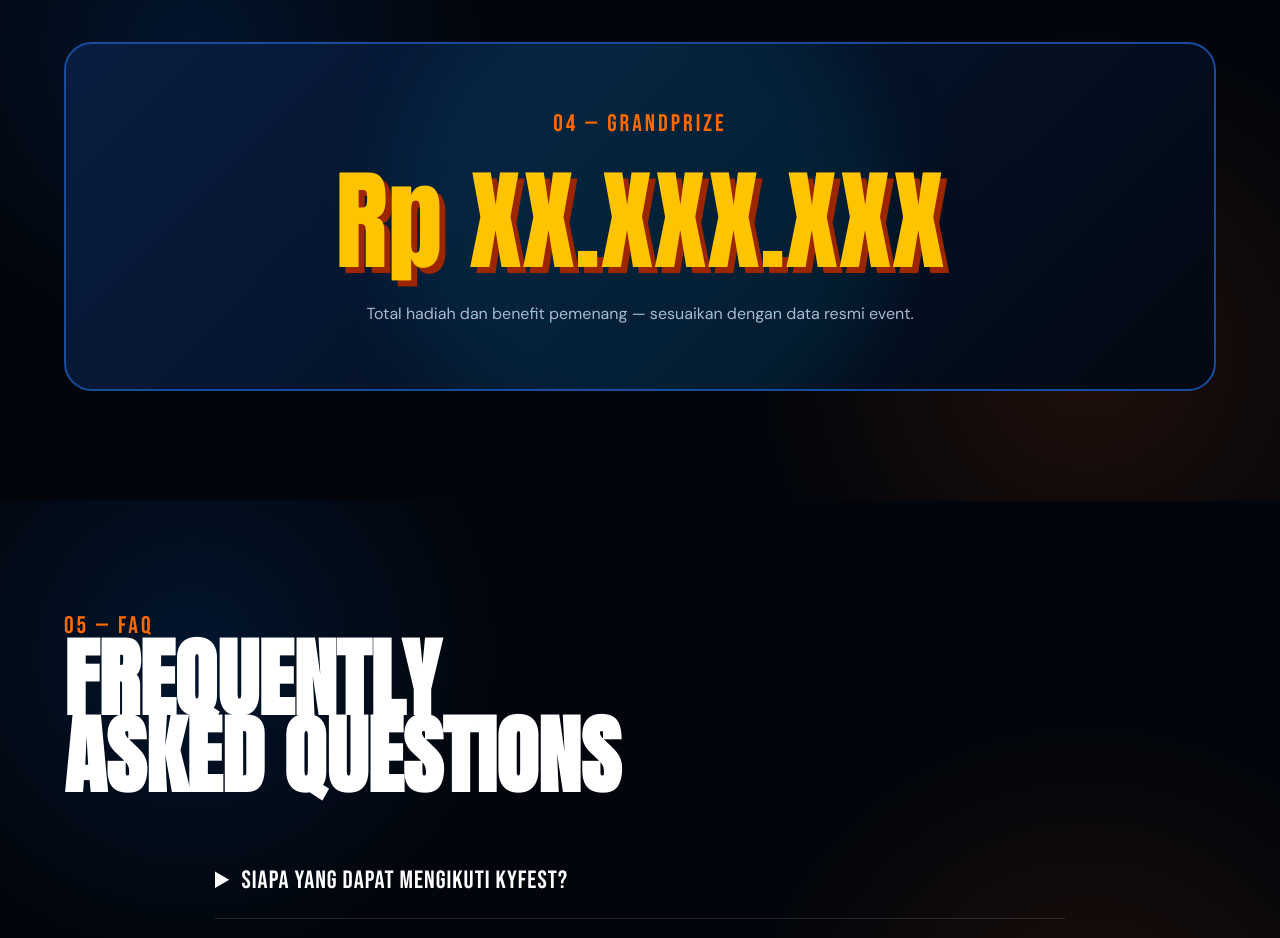
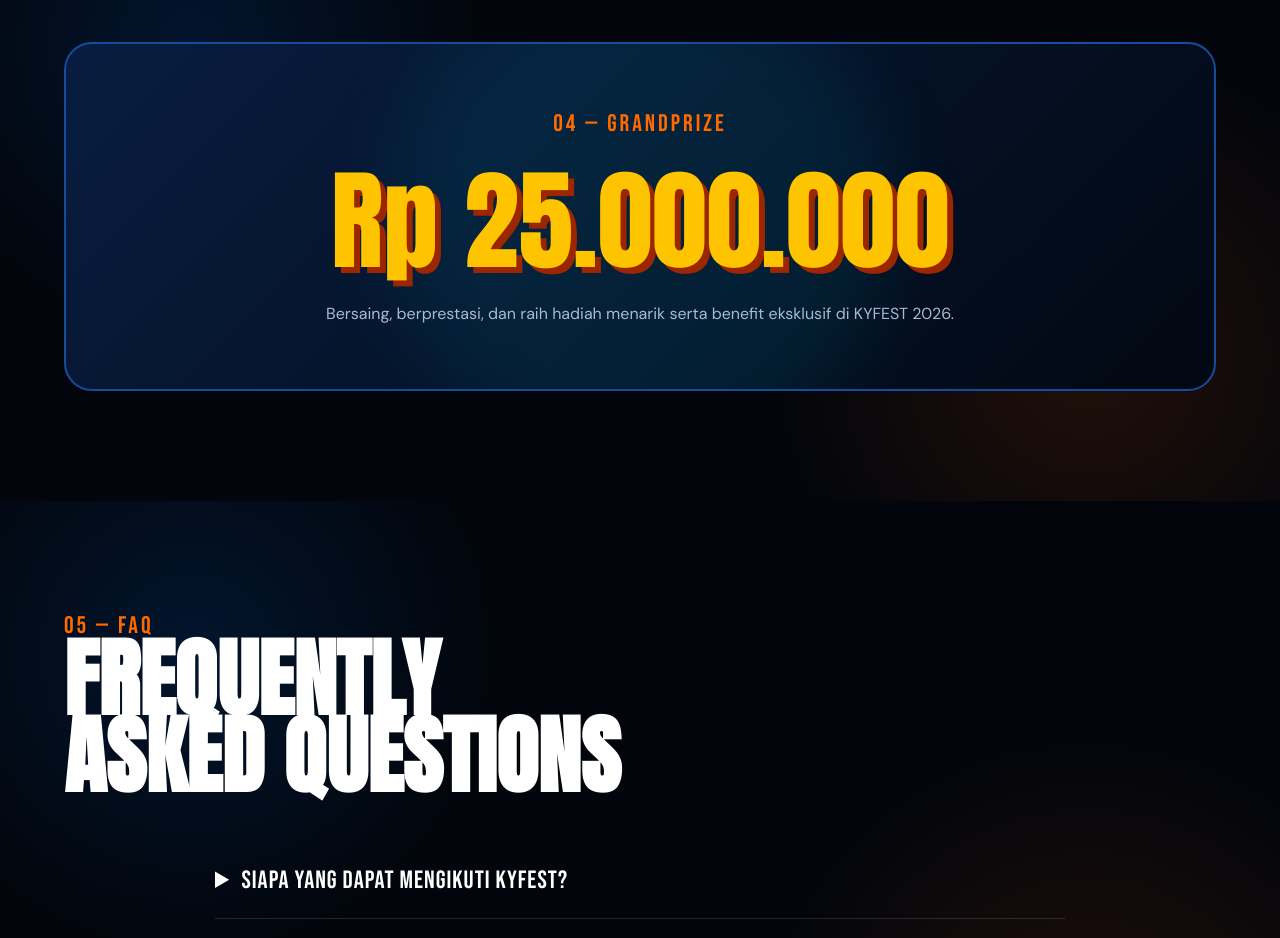
Before and after one commit to Kyfest/KAHF-YOUTH-FESTIVAL-2026, a plain HTML site: page index.html in a window 1280 px wide. Shown: the part 3580-4518 px from the top of the page. Drawn offline with Linux system fonts and the light colour scheme.

Commit message:
Update index.html

```diff
--- a/index.html
+++ b/index.html
@@ -101,8 +101,8 @@ Kegiatan ini menjadi wadah silaturahmi antarsekolah untuk memupuk semangat berpr
 <div class="container">
 <div class="prize-box reveal">
 <div class="kicker">04 — GRANDPRIZE</div>
-<div class="amount">Rp XX.XXX.XXX</div>
-<p>Total hadiah dan benefit pemenang — sesuaikan dengan data resmi event.</p>
+<div class="amount">Rp 25.000.000</div>
+<p>Bersaing, berprestasi, dan raih hadiah menarik serta benefit eksklusif di KYFEST 2026.</p>
 </div>
 </div>
 </section>
```
